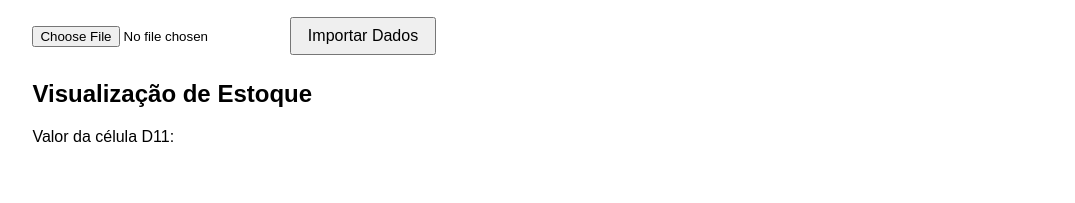
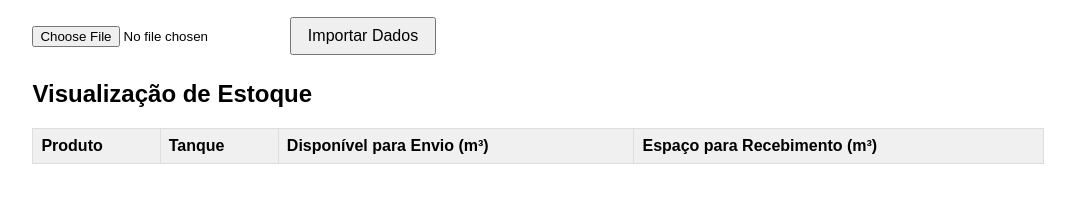
Before and after one commit to Dicommunitas/Planejador-de-Opera-es, a plain HTML site: page estoque.html in a window 1280 px wide. Shown: the part 101-304 px from the top of the page, without its empty margins (102-1177 px from the left). Drawn offline with Linux system fonts and the light colour scheme.

Commit message:
Update estoque.html

```diff
--- a/estoque.html
+++ b/estoque.html
@@ -20,7 +20,17 @@
 
     <div id="stockVisualization">
       <h2>Visualização de Estoque</h2>
-      <p>Valor da célula D11: <span id="cellValue"></span></p>
+      <table id="stockTable">
+        <thead>
+          <tr>
+            <th>Produto</th>
+            <th>Tanque</th>
+            <th>Disponível para Envio (m³)</th>
+            <th>Espaço para Recebimento (m³)</th>
+          </tr>
+        </thead>
+        <tbody></tbody>
+      </table>
     </div>
   </div>
 
```
